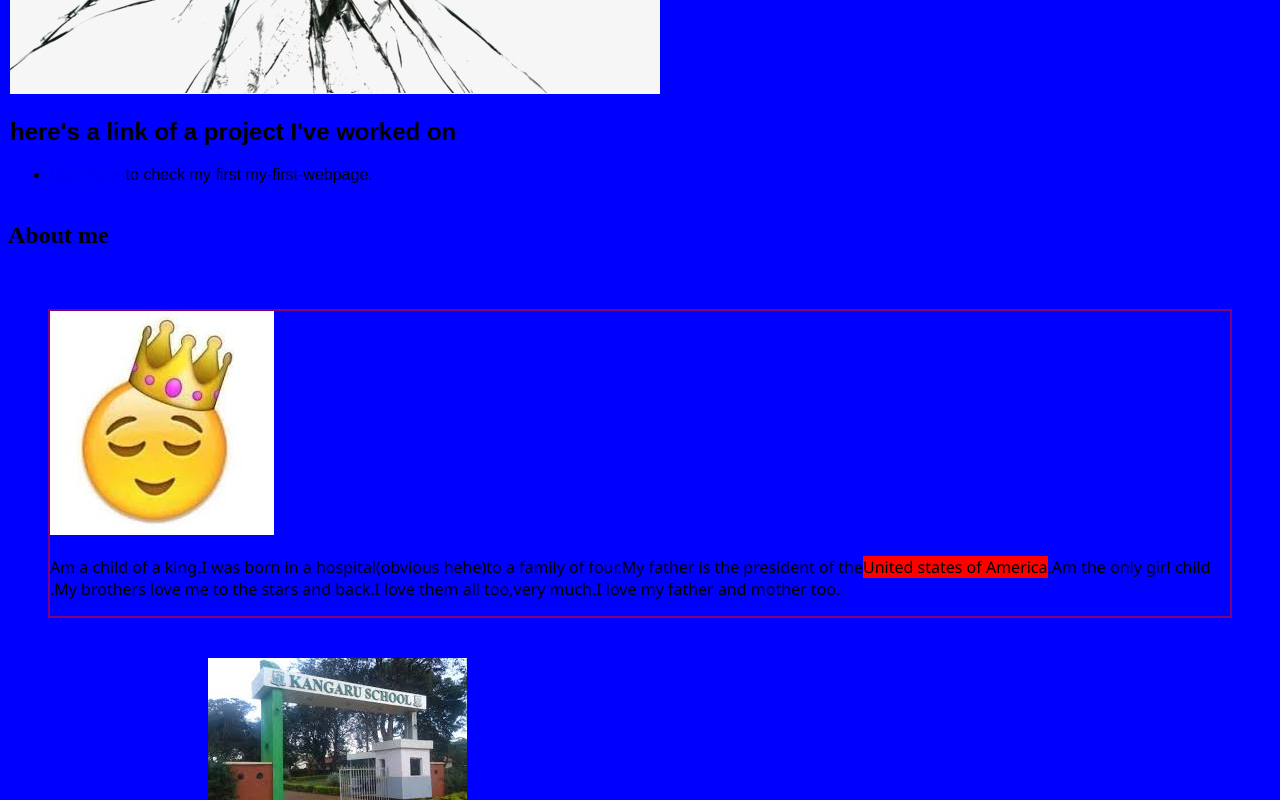
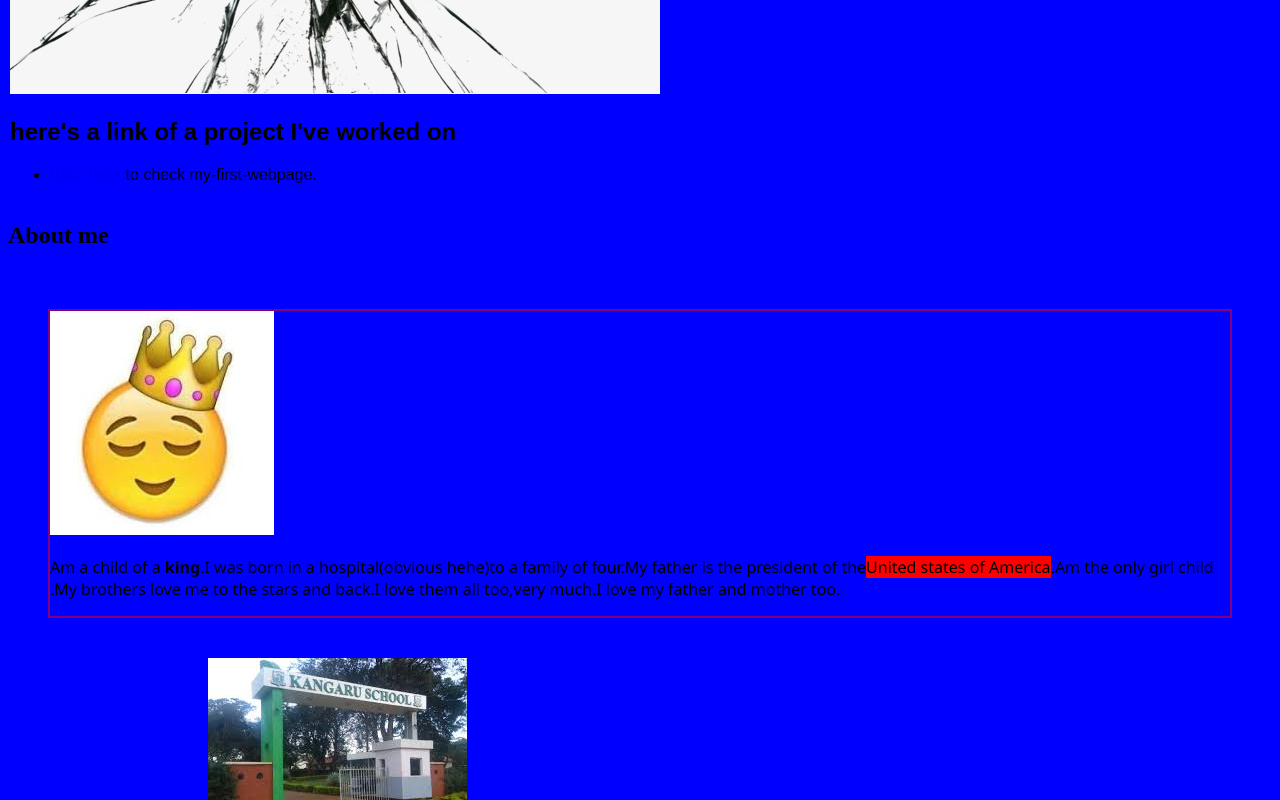
Before and after one commit to newtontush/ip, a plain HTML site: page index.html in a window 1280 px wide. Shown: the part 402-1202 px from the top of the page. Drawn offline with Linux system fonts and the light colour scheme.

Commit message:
Add README.mdand change name to index.html

```diff
--- a/index.html
+++ b/index.html
@@ -10,13 +10,13 @@
         <img src="simple.jpg" alt   ="an image of art"/>
         <h2>here's a link of a project I've worked on</h2>
         <ul>
-            <li><a href="https://newtontush.github.io/my-first-webpage">Click here</a> to check my first my-first-webpage.</li>
+            <li><a href="https://newtontush.github.io/my-first-webpage">Click here</a> to check my-first-webpage.</li>
 
         </ul>
     </div>
         <h2>About me</h2>
         <div class="unimportant">
-        <img src="download.jpeg" alt="an image of a king"/><p>Am a child of a king.I was born in a hospital(obvious hehe)to a family of four.My father is the president of the<span class="poor">United states of America</span>.Am the only girl child .My brothers love me to the stars and back.I love them all too,very much.I love my father and mother too.</p>
+        <img src="download.jpeg" alt="an image of a king"/><p>Am a child of a <strong>king</strong>.I was born in a hospital(obvious hehe)to a family of four.My father is the president of the<span class="poor">United states of America</span>.Am the only girl child .My brothers love me to the stars and back.I love them all too,very much.I love my father and mother too.</p>
         </div>
         <div class="wise">
         <img src="kangaru.jpeg" alt="an image of kanaru school"/><p>Completed my highshool education here.Am fortunate to have joint this school.It is a mixed school with a lot of freedom to grow.The teaching and non-teaching staff are just amazing.I took art in the following activities while at school</p>
```
Also changed, not shown: 1 other file.
